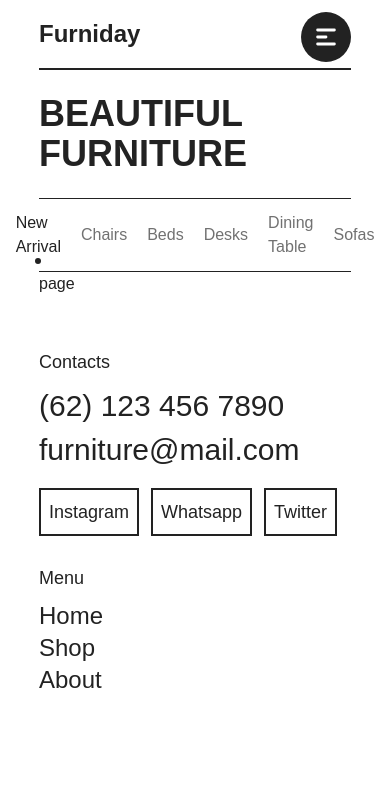
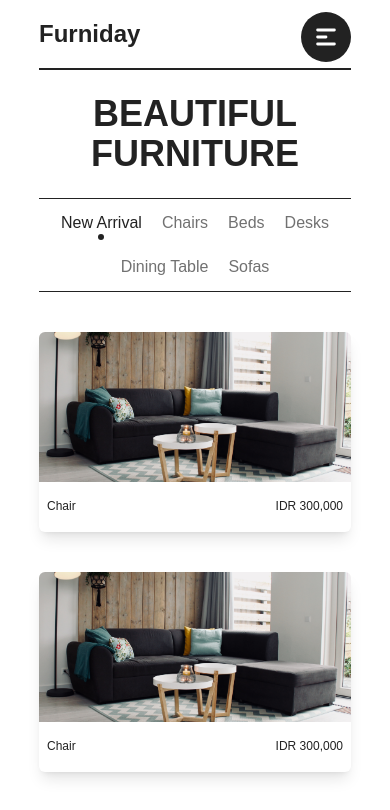
Before and after one commit to P4rley/furniday, a Next.js app: page /shop in a window 390 px wide. Shown: the top 810 px of the page. Built offline with nearby package versions, Linux system fonts and the light colour scheme.

Commit message:
Created new arrival shop page

```diff
--- a/app/shop/layout.tsx
+++ b/app/shop/layout.tsx
@@ -3,53 +3,32 @@
 import ShopSection from "@/pages/Shop/ShopSection";
 import Link from "next/link";
 import { usePathname, useRouter } from "next/navigation";
+import { shopLinks } from "@/public/data";
+import { motion } from "framer-motion";
 import "@/styles/Navbar.css";
 
 type Props = {
   children: React.ReactNode;
 };
 
-const links = [
-  {
-    id: 2,
-    pathname: "chair",
-    category: "Chairs",
-  },
-
-  {
-    id: 3,
-    pathname: "bed",
-    category: "Beds",
-  },
-  {
-    id: 4,
-    pathname: "desk",
-    category: "Desks",
-  },
-  {
-    id: 5,
-    pathname: "dining-table",
-    category: "Dining Table",
-  },
-  {
-    id: 6,
-    pathname: "sofa",
-    category: "Sofas",
-  },
-];
-
 const ShopLayout = ({ children }: Props) => {
   const pathname = usePathname();
 
   return (
-    <div className="px-[10%] md:px-[4rem] lg:px-[8rem]">
+    <motion.div
+      initial={{ opacity: 0 }}
+      animate={{ opacity: 1 }}
+      exit={{ opacity: 0 }}
+      transition={{ duration: 2 }}
+      className="px-[10%] md:px-[4rem] lg:px-[8rem]"
+    >
       <div>
-        <h1 className="font-bold text-4xl flex justify-center items-center my-6">
+        <h1 className="font-bold text-4xl flex text-center justify-center items-center my-6">
           BEAUTIFUL FURNITURE
         </h1>
 
         <div className="border-y-[1px] border-[#222] py-3">
-          <ul className="flex flex-row items-center justify-center gap-5">
+          <ul className="flex flex-row items-center flex-wrap text-center justify-center gap-5">
             <li
               className={`relative ${
                 pathname === `/shop`
@@ -59,7 +38,7 @@ const ShopLayout = ({ children }: Props) => {
             >
               <Link href="/shop">New Arrival</Link>
             </li>
-            {links.map((link) => {
+            {shopLinks.map((link) => {
               return (
                 <li
                   key={link.id}
@@ -77,7 +56,7 @@ const ShopLayout = ({ children }: Props) => {
         </div>
       </div>
       <div>{children}</div>
-    </div>
+    </motion.div>
   );
 };
 export default ShopLayout;
--- a/app/shop/page.tsx
+++ b/app/shop/page.tsx
@@ -1,5 +1,29 @@
+"use client";
+
+import Card from "@/components/Card";
+import { useState } from "react";
+
 type Props = {};
-const page = (props: Props) => {
-  return <div>page</div>;
+const Shop = (props: Props) => {
+  const [expand, setExpand] = useState<number>(16);
+
+  return (
+    <div className="my-10">
+      <div className="flex flex-wrap justify-between items-center gap-10">
+        {[...Array(expand)].map((el, i) => {
+          return <Card key={i} width="w-full" />;
+        })}
+      </div>
+
+      <div className="flex justify-center items-center my-20 ">
+        <button
+          onClick={() => setExpand((prev) => prev + 16)}
+          className="border-2 border-[#222] hover:text-[#222] hover:bg-white transition-all ease-in-out duration-300 font-bold text-sm text-white w-[50px] h-[50px] flex items-center justify-center cursor-pointer bg-[#222] rounded-full "
+        >
+          More
+        </button>
+      </div>
+    </div>
+  );
 };
-export default page;
+export default Shop;
--- /dev/null
+++ b/public/data.ts
@@ -0,0 +1,28 @@
+export const shopLinks = [
+  {
+    id: 2,
+    pathname: "chair",
+    category: "Chairs",
+  },
+
+  {
+    id: 3,
+    pathname: "bed",
+    category: "Beds",
+  },
+  {
+    id: 4,
+    pathname: "desk",
+    category: "Desks",
+  },
+  {
+    id: 5,
+    pathname: "dining-table",
+    category: "Dining Table",
+  },
+  {
+    id: 6,
+    pathname: "sofa",
+    category: "Sofas",
+  },
+];
```
